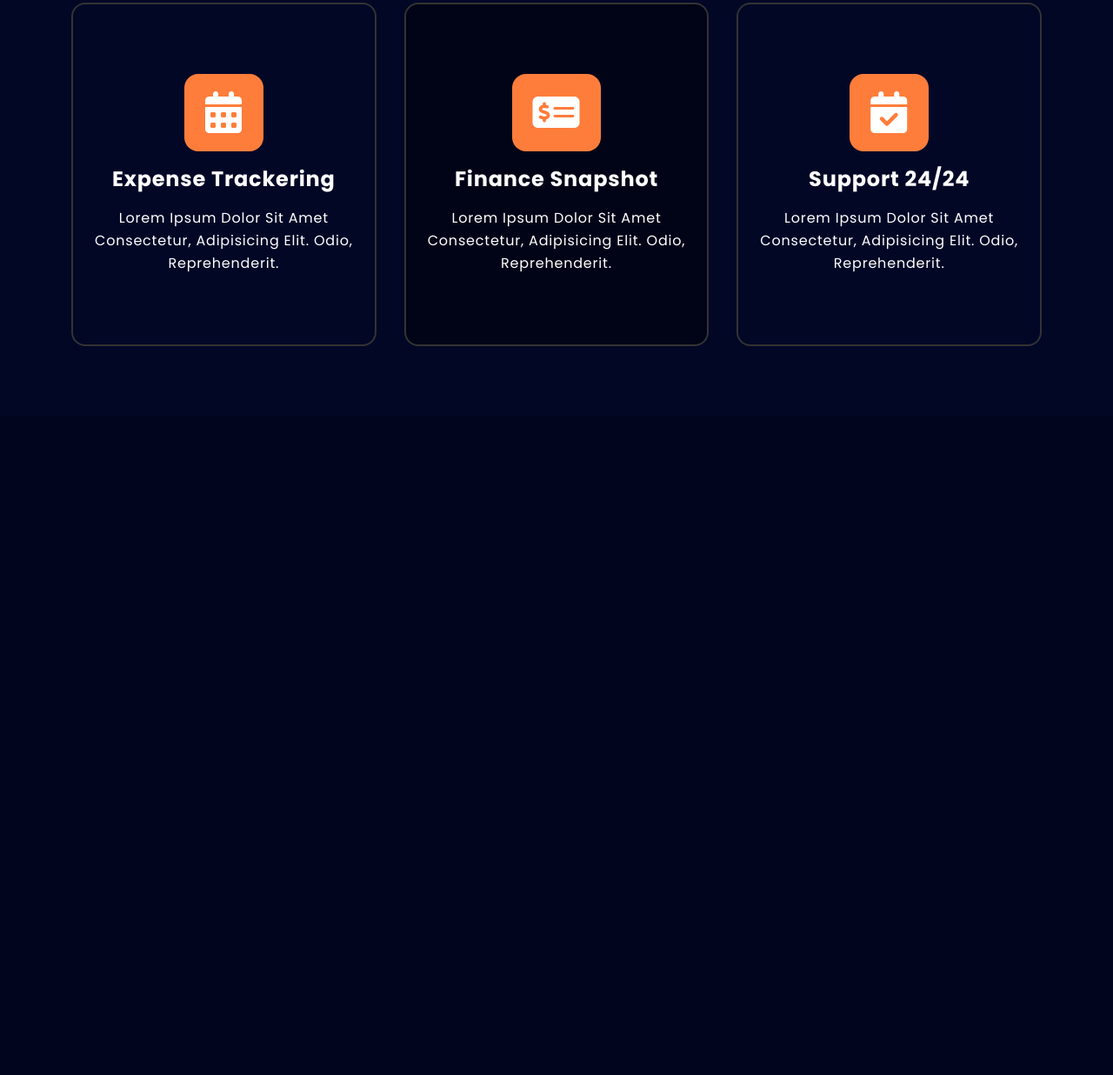
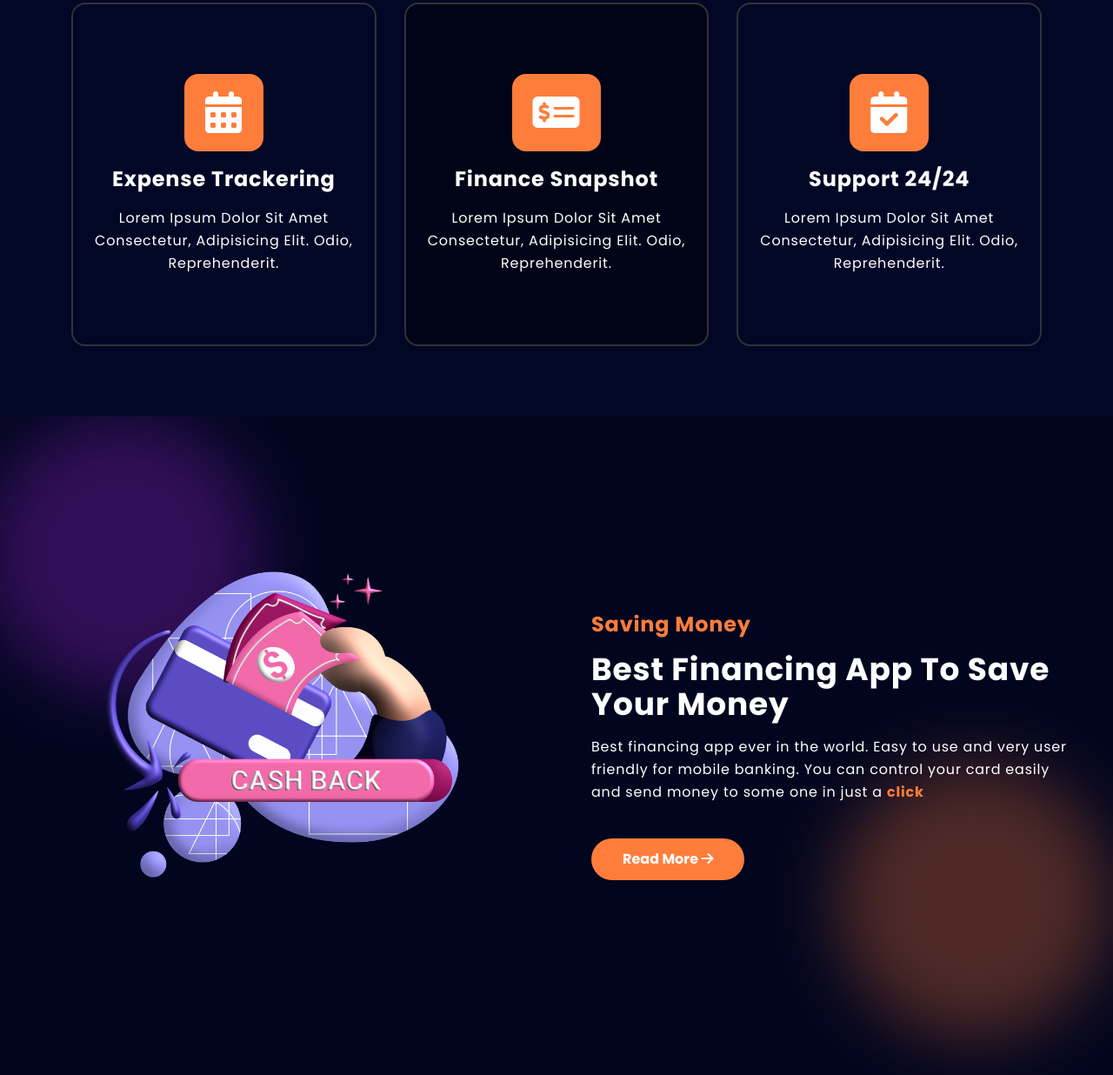
Before and after one commit to YannKamche/Banking-Website, a website: page index.html in a window 1280 px wide. Shown: the part 805-2041 px from the top of the page at 87% size. Before the commit the page ends 1283 px from the top, so only its background shows below. Drawn offline with Linux system fonts and the light colour scheme.

Commit message:
Completed the saving money section

```diff
--- a/index.html
+++ b/index.html
@@ -61,15 +61,15 @@
     <main>
         <!-- Home starts -->
         <section id="home" class="relative">
-            <div class="w-80 h-80 bg-color-blob absolute top-0 -left-5 -z-10 blur-2xl rounded-full overflow-hidden opacity-30"></div>
-            <div class="w-80 h-80 bg-color-secondary absolute bottom-10 right-0 -z-10 blur-2xl rounded-full overflow-hidden opacity-30"></div>
+            <div class="blob1"></div>
+            <div class="blob2"></div>
 
             <div class="container py-20">
                 <div class="flex flex-col items-center z-20 md:flex-row">
                     <div class="text-center mb-12 md:text-left md:w-1/2 md: pr-10">
                         <h1 class="title mb-4 text-color-secondary"><span class="text-color-white">your</span> financial app</h1>
                         <p class="leading-relaxed mb-10">izyBank is your <span class="text-color-secondary font-bold"> premium </span>App that ensures fast,
-                            reliable and secured transactions of your money in just a <span class="text-color-secondary font-bold">click</span>. We provide you
+                            reliable and secured transactions of your money in just a <a href="#" class="text-color-secondary font-bold">click</a>. We provide you
                             with the best customer services, money transfer and exchange rates ever.
                         </p>
 
@@ -130,6 +130,31 @@
         </section>
         <!-- Features ends -->
 
+        <!-- Saving money starts -->
+        <section id="saving-money">
+            <div class="container py-20 relative">
+                <div class="blob1"></div>
+                <div class="blob2"></div>
+                <div class="flex flex-col items-center justify-between md:flex-row">
+                    <div class="mb-12 md:w-1/2">
+                        <img src="./img/hero3.png" alt="">
+                    </div>
+                    <div class="text-center md:text-left md:w-1/2 md:ml-20">
+                        <h4 class="font-bold text-color-secondary mb-4 text-2xl capitalize">saving money</h4>
+                        <h1 class="title mb-4">best financing app to save your money</h1>
+                        <p class="leading-relaxed mb-10">Best financing app ever in the world. Easy to use and very user friendly for mobile
+                            banking. You can control your card easily and send money to some one in just
+                            a <a href="#" class="text-color-secondary font-bold">click</a>
+                        </p>
+                        <button class="btn group">Read More <i class="fa-solid fa-arrow-right transition-transform translate-x-0 group-hover:translate-x-3"></i></button>
+                    </div>
+                </div>
+            </div>
+        </section>
+        <!-- Saving money ends -->
+
+        <!-- How it Works starts -->
+        <!-- How it Works ends -->
     </main>
 
     <!-- Custom js file link -->
--- a/input.css
+++ b/input.css
@@ -12,3 +12,9 @@
 .title {
     @apply text-3xl font-bold capitalize md:text-4xl leading-snug ;
 }
+.blob1 {
+    @apply w-80 h-80 bg-color-blob absolute top-0 -left-5 -z-10 blur-2xl rounded-full overflow-hidden opacity-30;
+}
+.blob2 {
+    @apply w-80 h-80 bg-color-secondary absolute bottom-10 right-0 -z-10 blur-2xl rounded-full overflow-hidden opacity-30;
+}
```
Also changed, not shown: css/main.css.
